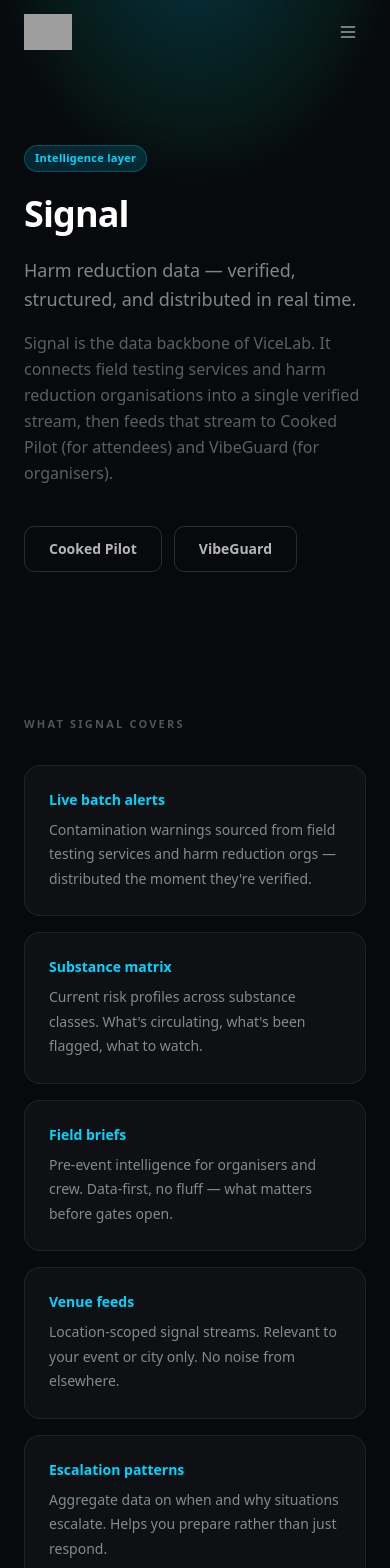
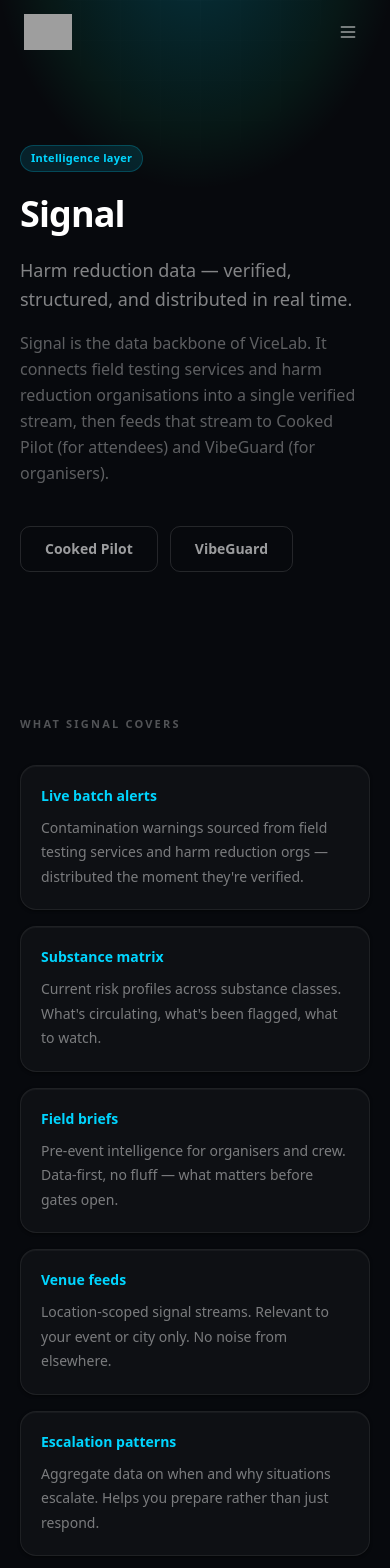
Before and after one commit to CP-Zav/vicelab-website, a Next.js app: page /signal in a window 390 px wide. Shown: the top 1568 px of the page. Built offline with nearby package versions, Linux system fonts and the light colour scheme; grey boxes are pictures that could not be loaded.

Commit message:
feat(design): ui primitives — token-aligned, mobile padding, clean legacy refs

```diff
--- a/components/ui.tsx
+++ b/components/ui.tsx
@@ -1,4 +1,5 @@
 // Shared UI primitives — server-safe (no hooks)
+// Token-aligned: cp / vg / sig namespaces
 
 import Link from "next/link";
 import type { ReactNode } from "react";
@@ -6,7 +7,7 @@
 // ── Container ────────────────────────────────────────────────────────────────
 export function Container({ children, className = "" }: { children: ReactNode; className?: string }) {
   return (
-    <div className={`max-w-site mx-auto px-6 lg:px-8 ${className}`}>
+    <div className={`max-w-site mx-auto px-5 sm:px-6 lg:px-8 ${className}`}>
       {children}
     </div>
   );
@@ -23,27 +24,29 @@
   border?: boolean;
 }) {
   return (
-    <section
-      className={`py-section ${border ? "border-t border-white/[0.07]" : ""} ${className}`}
-    >
+    <section className={`py-section ${border ? "border-t border-white/[0.07]" : ""} ${className}`}>
       {children}
     </section>
   );
 }
 
-// ── Eyebrow label ─────────────────────────────────────────────────────────────
-export function Eyebrow({ children, color = "blue" }: { children: ReactNode; color?: "blue" | "pink" | "teal" | "violet" | "cyan" | "green" | "muted" }) {
-  const colorMap = {
-    blue:   "text-vl-blue",
-    pink:   "text-cp-pink",
-    teal:   "text-vg-teal",
-    violet: "text-vg-violet",
-    cyan:   "text-cp-cyan",
-    green:  "text-vl-green",
-    muted:  "text-white/40",
+// ── Eyebrow ───────────────────────────────────────────────────────────────────
+export function Eyebrow({
+  children,
+  color = "blue",
+}: {
+  children: ReactNode;
+  color?: "blue" | "pink" | "teal" | "green" | "muted";
+}) {
+  const colorMap: Record<string, string> = {
+    blue:  "text-vl-blue",
+    pink:  "text-cp-pink",
+    teal:  "text-vg-teal",
+    green: "text-vl-green",
+    muted: "text-white/40",
   };
   return (
-    <p className={`text-xs font-semibold tracking-[0.18em] uppercase mb-5 ${colorMap[color]}`}>
+    <p className={`text-xs font-semibold tracking-[0.18em] uppercase mb-5 ${colorMap[color] ?? "text-vl-blue"}`}>
       {children}
     </p>
   );
@@ -66,22 +69,20 @@
 }: {
   children: ReactNode;
   className?: string;
-  accent?: "blue" | "pink" | "teal" | "violet" | "cyan" | "green";
+  accent?: "blue" | "pink" | "teal" | "green";
 }) {
-  const accentBorder = {
-    blue:   "hover:border-vl-blue/30",
-    pink:   "hover:border-cp-pink/30",
-    teal:   "hover:border-vg-teal/30",
-    violet: "hover:border-vg-violet/30",
-    cyan:   "hover:border-cp-cyan/30",
-    green:  "hover:border-vl-green/30",
+  const accentBorder: Record<string, string> = {
+    blue:  "hover:border-vl-blue/25",
+    pink:  "hover:border-cp-pink/25",
+    teal:  "hover:border-vg-teal/25",
+    green: "hover:border-vl-green/25",
   };
   return (
     <div
       className={`
         relative rounded-card border border-white/[0.07] bg-white/[0.03]
-        p-6 transition-all duration-300
-        hover:bg-white/[0.06] hover:border-white/[0.12]
+        p-5 sm:p-6 transition-all duration-300 shadow-panel
+        hover:bg-white/[0.055] hover:border-white/[0.12]
         ${accent ? accentBorder[accent] : ""}
         ${className}
       `}
@@ -103,13 +104,13 @@
   gradient?: string;
   className?: string;
 }) {
-  const bg = gradient || "bg-vg-violet";
+  const bg = gradient || "bg-gradient-sig";
   const isExternal = href.startsWith("mailto:") || href.startsWith("http");
   const cls = `
     inline-flex items-center gap-2 px-6 py-3 rounded-[10px] text-sm font-semibold
     text-white transition-all duration-200 ease-smooth
     hover:opacity-90 hover:-translate-y-px active:translate-y-0
-    focus-visible:outline focus-visible:outline-2 focus-visible:outline-offset-2 focus-visible:outline-vg-violet
+    focus-visible:outline focus-visible:outline-2 focus-visible:outline-offset-2 focus-visible:outline-white/40
     ${bg} ${className}
   `;
   if (isExternal) return <a href={href} className={cls}>{children}</a>;
@@ -117,18 +118,12 @@
 }
 
 // ── Ghost Button ──────────────────────────────────────────────────────────────
-export function ButtonGhost({
-  href,
-  children,
-}: {
-  href: string;
-  children: ReactNode;
-}) {
+export function ButtonGhost({ href, children }: { href: string; children: ReactNode }) {
   const isExternal = href.startsWith("mailto:") || href.startsWith("http");
   const cls = `
     inline-flex items-center gap-2 px-6 py-3 rounded-[10px] text-sm font-semibold
-    text-white/70 border border-white/[0.14] transition-all duration-200 ease-smooth
-    hover:text-white hover:border-white/30 hover:-translate-y-px active:translate-y-0
+    text-white/60 border border-white/[0.12] transition-all duration-200 ease-smooth
+    hover:text-white hover:border-white/25 hover:bg-white/[0.04] hover:-translate-y-px active:translate-y-0
     focus-visible:outline focus-visible:outline-2 focus-visible:outline-offset-2 focus-visible:outline-white/40
   `;
   if (isExternal) return <a href={href} className={cls}>{children}</a>;
@@ -141,22 +136,20 @@
   variant = "blue",
 }: {
   children: ReactNode;
-  variant?: "blue" | "pink" | "teal" | "live" | "violet" | "cyan" | "green";
+  variant?: "blue" | "pink" | "teal" | "live" | "green";
 }) {
-  const styles = {
-    blue:   "bg-vl-blue/15  text-vl-blue  border-vl-blue/25",
-    pink:   "bg-cp-pink/15  text-cp-pink  border-cp-pink/25",
-    teal:   "bg-vg-teal/15  text-vg-teal  border-vg-teal/25",
-    live:   "bg-cp-pink/15  text-cp-pink  border-cp-pink/25",
-    violet: "bg-vg-violet/15 text-vg-violet border-vg-violet/25",
-    cyan:   "bg-cp-cyan/15   text-cp-cyan   border-cp-cyan/25",
-    green:  "bg-vl-green/15  text-vl-green  border-vl-green/25",
+  const styles: Record<string, string> = {
+    blue:  "bg-vl-blue/[0.12]  text-vl-blue  border-vl-blue/[0.22]",
+    pink:  "bg-cp-pink/[0.12]  text-cp-pink  border-cp-pink/[0.22]",
+    teal:  "bg-vg-teal/[0.12]  text-vg-teal  border-vg-teal/[0.22]",
+    live:  "bg-cp-pink/[0.12]  text-cp-pink  border-cp-pink/[0.22]",
+    green: "bg-vl-green/[0.12] text-vl-green border-vl-green/[0.22]",
   };
   const dot = variant === "live";
   return (
-    <span className={`inline-flex items-center gap-1.5 text-[11px] font-semibold tracking-wide px-2.5 py-1 rounded-full border ${styles[variant]}`}>
+    <span className={`inline-flex items-center gap-1.5 text-[11px] font-semibold tracking-wide px-2.5 py-1 rounded-full border ${styles[variant] ?? styles.blue}`}>
       {dot && (
-        <span className="relative flex h-1.5 w-1.5">
+        <span className="relative flex h-1.5 w-1.5 shrink-0">
           <span className="animate-ping absolute inline-flex h-full w-full rounded-full bg-cp-pink opacity-75" />
           <span className="relative inline-flex rounded-full h-1.5 w-1.5 bg-cp-pink" />
         </span>
@@ -174,28 +167,26 @@
 }: {
   title: string;
   body: string;
-  accent?: "blue" | "pink" | "teal" | "violet" | "cyan" | "green";
+  accent?: "blue" | "pink" | "teal" | "green";
 }) {
-  const accentColor = {
-    blue:   "text-vl-blue",
-    pink:   "text-cp-pink",
-    teal:   "text-vg-teal",
-    violet: "text-vg-violet",
-    cyan:   "text-cp-cyan",
-    green:  "text-vl-green",
+  const accentColor: Record<string, string> = {
+    blue:  "text-vl-blue",
+    pink:  "text-cp-pink",
+    teal:  "text-vg-teal",
+    green: "text-vl-green",
   };
   return (
     <Card accent={accent}>
-      <h3 className={`text-sm font-semibold mb-2 ${accentColor[accent]}`}>{title}</h3>
-      <p className="text-white/50 text-sm leading-[1.75]">{body}</p>
+      <h3 className={`text-sm font-semibold mb-2.5 ${accentColor[accent] ?? "text-vl-blue"}`}>{title}</h3>
+      <p className="text-white/45 text-sm leading-[1.75]">{body}</p>
     </Card>
   );
 }
 
-// ── Arrow Icon ─────────────────────────────────────────────────────────────────
+// ── Arrow Icon ────────────────────────────────────────────────────────────────
 export function ArrowRight({ className = "" }: { className?: string }) {
   return (
-    <svg className={`w-4 h-4 ${className}`} fill="none" stroke="currentColor" viewBox="0 0 24 24" aria-hidden>
+    <svg className={`w-4 h-4 shrink-0 ${className}`} fill="none" stroke="currentColor" viewBox="0 0 24 24" aria-hidden>
       <path strokeLinecap="round" strokeLinejoin="round" strokeWidth={1.75} d="M17 8l4 4m0 0l-4 4m4-4H3" />
     </svg>
   );
```
